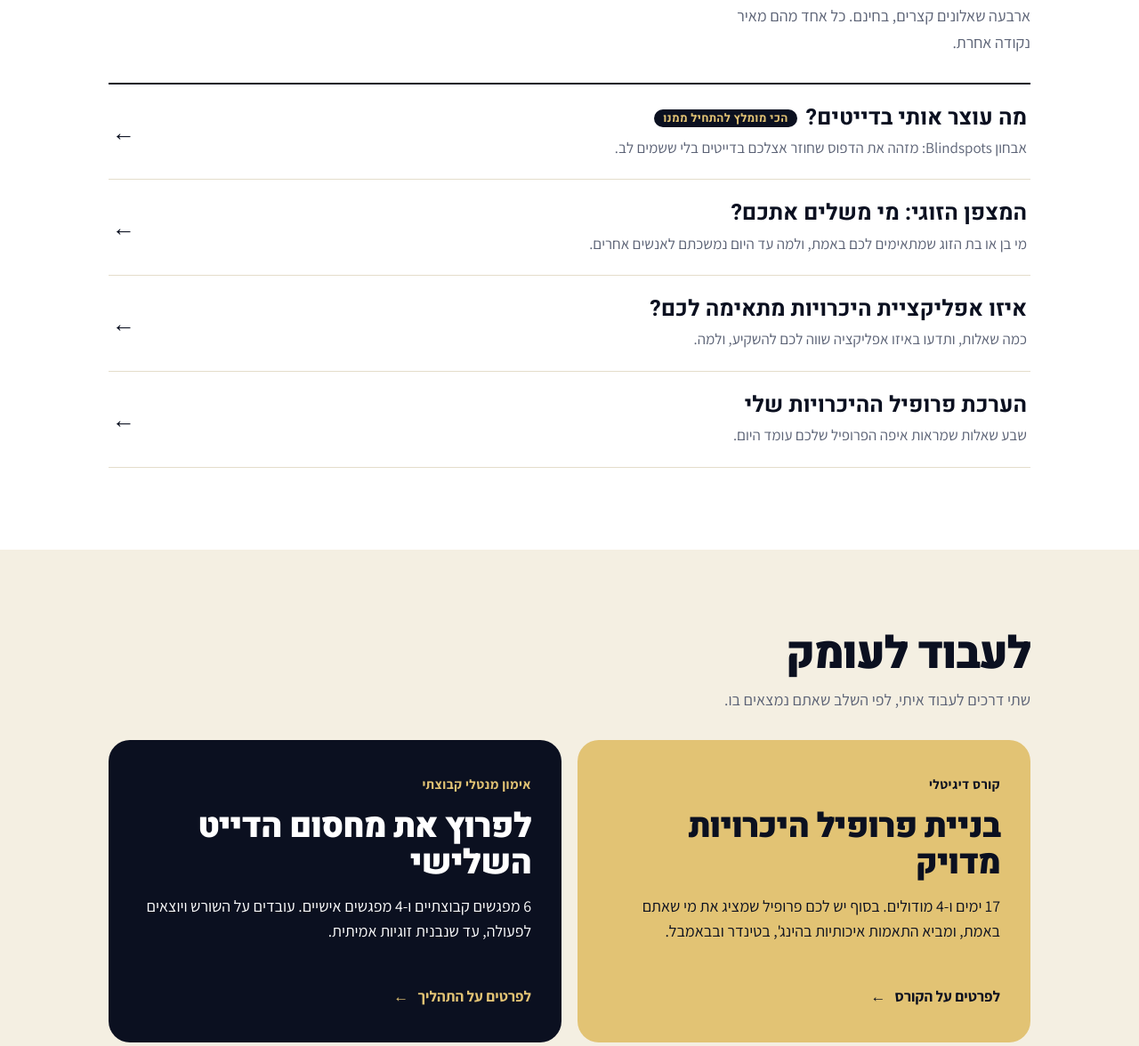
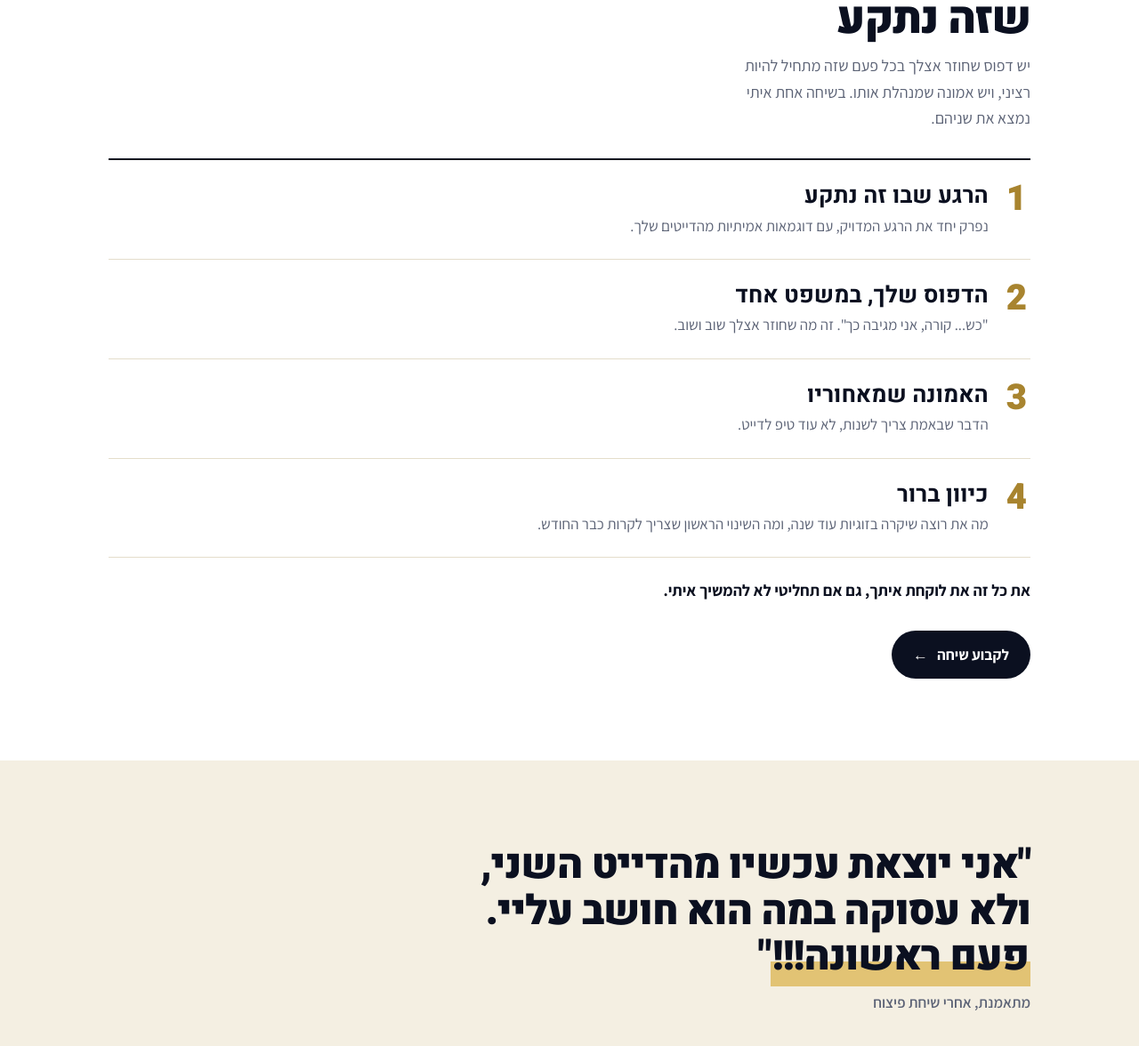
Before and after one commit to liorocman1234-maker/liorochman.com, a plain HTML site: page index.html in a window 1280 px wide. Shown: the part 957-2133 px from the top of the page at 89% size. Drawn offline with Linux system fonts and the light colour scheme.

Commit message:
Homepage: one door to the free call (liorochman.com/call), podcast + IG only

```diff
--- a/index.html
+++ b/index.html
@@ -4,14 +4,14 @@
 <meta charset="UTF-8">
 <meta name="viewport" content="width=device-width, initial-scale=1">
 <title>ליאור רוכמן | אימון מנטלי לזוגיות</title>
-<meta name="description" content="ליאור רוכמן, מאמן מנטלי לזוגיות. שאלונים חינמיים, קורס דיגיטלי לבניית פרופיל היכרויות מדויק ותהליך אימון קבוצתי, לאנשים שמצליחים כמעט בכל תחום ותקועים דווקא בזוגיות.">
+<meta name="description" content="ליאור רוכמן, מאמן מנטלי לזוגיות. מלווה נשים הישגיות לזוגיות, בלי להקטין את עצמן. שיחה חינמית של 45 דקות: מוצאים את הדפוס שעוצר אותך בדייטים ואת האמונה שמאחוריו.">
 <meta name="robots" content="index, follow">
 <link rel="canonical" href="https://liorochman.com/">
 <meta property="og:type" content="profile">
 <meta property="og:locale" content="he_IL">
 <meta property="og:site_name" content="ליאור רוכמן - אימון מנטלי">
 <meta property="og:title" content="ליאור רוכמן | אימון מנטלי לזוגיות">
-<meta property="og:description" content="שאלונים חינמיים, קורס דיגיטלי ותהליך אימון קבוצתי, לאנשים שמצליחים כמעט בכל תחום ותקועים דווקא בזוגיות.">
+<meta property="og:description" content="שיחה חינמית של 45 דקות לנשים הישגיות שנתקעות דווקא בדייטים: מוצאים את הדפוס ואת האמונה שמאחוריו.">
 <meta property="og:url" content="https://liorochman.com/">
 <meta property="og:image" content="https://liorochman.com/assets/og.jpg">
 <meta property="og:image:width" content="1200">
@@ -19,7 +19,7 @@
 <meta property="og:image:alt" content="ליאור רוכמן, אימון מנטלי לזוגיות">
 <meta name="twitter:card" content="summary_large_image">
 <meta name="twitter:title" content="ליאור רוכמן | אימון מנטלי לזוגיות">
-<meta name="twitter:description" content="שאלונים חינמיים, קורס דיגיטלי ותהליך אימון קבוצתי, לאנשים שמצליחים כמעט בכל תחום ותקועים דווקא בזוגיות.">
+<meta name="twitter:description" content="שיחה חינמית של 45 דקות לנשים הישגיות שנתקעות דווקא בדייטים: מוצאים את הדפוס ואת האמונה שמאחוריו.">
 <meta name="twitter:image" content="https://liorochman.com/assets/og.jpg">
 <meta name="theme-color" content="#0B1020">
 <link rel="icon" href="/favicon.ico" sizes="48x48">
@@ -48,7 +48,7 @@
       "inLanguage": "he",
       "isPartOf": {"@id": "https://liorochman.com/#website"},
       "primaryImageOfPage": "https://liorochman.com/assets/lior-rochman.jpg",
-      "dateModified": "2026-11-08T12:00:00+02:00",
+      "dateModified": "2026-11-16T14:00:00+02:00",
       "mainEntity": {"@id": "https://liorochman.com/#lior"}
     },
     {
@@ -57,7 +57,7 @@
       "name": "ליאור רוכמן",
       "alternateName": "Lior Rochman",
       "jobTitle": "מאמן מנטלי לזוגיות",
-      "description": "מאמן מנטלי לזוגיות. מלווה אנשים שמצליחים כמעט בכל תחום ותקועים דווקא בזוגיות.",
+      "description": "מאמן מנטלי לזוגיות. מלווה נשים הישגיות לזוגיות, בלי להקטין את עצמן.",
       "url": "https://liorochman.com/",
       "image": "https://liorochman.com/assets/lior-rochman.jpg",
       "knowsAbout": ["זוגיות", "דייטינג", "אפליקציות היכרויות", "אימון מנטלי"],
@@ -143,28 +143,29 @@ a:hover .arrow,a:focus-visible .arrow{transform:translateX(-5px)}
 .section-title{font-family:var(--display);font-weight:900;font-size:clamp(32px,5.2vw,50px);line-height:1.05;letter-spacing:-.03em}
 .section-sub{color:var(--mute);margin-top:10px;font-size:18px}
 
-/* free quizzes: a plain list, because that is what it is */
-.quiz-list{list-style:none;margin:0;padding:0;border-top:2px solid var(--ink)}
-.quiz{display:grid;grid-template-columns:1fr auto;gap:6px 18px;align-items:center;padding:22px 4px;border-bottom:1px solid var(--line);text-decoration:none;transition:background .18s ease,padding .18s ease}
-.quiz:hover,.quiz:focus-visible{background:var(--light);padding-inline:16px}
-.quiz-title{font-family:var(--display);font-weight:700;font-size:clamp(20px,2.6vw,25px);line-height:1.25}
-.quiz-desc{grid-column:1;color:var(--mute);font-size:17px;line-height:1.5}
-.quiz:hover .quiz-desc,.quiz:focus-visible .quiz-desc{color:var(--ink)}
-.quiz .arrow{grid-column:2;grid-row:1 / span 2;font-size:26px;font-weight:700}
-.tag{display:inline-block;font-size:13px;font-weight:700;background:var(--ink);color:var(--light);padding:2px 10px;border-radius:999px;margin-inline-start:10px;vertical-align:middle;letter-spacing:.02em}
+/* the call: what you leave with */
+.steps{list-style:none;margin:0;padding:0;border-top:2px solid var(--ink);counter-reset:st}
+.step{display:grid;grid-template-columns:auto 1fr;gap:4px 20px;padding:24px 4px;border-bottom:1px solid var(--line);counter-increment:st}
+.step::before{content:counter(st);grid-row:1 / span 2;font-family:var(--display);font-weight:900;font-size:40px;line-height:1;color:var(--light-deep)}
+.step-title{font-family:var(--display);font-weight:700;font-size:clamp(21px,2.6vw,26px);line-height:1.25}
+.step-desc{color:var(--mute);font-size:17px;line-height:1.55}
+.call-note{margin-top:22px;font-weight:700}
+.section-cta{margin-top:30px}
+.btn-ink{background:var(--ink);color:#fff}
+.btn-ink:hover{background:var(--ink-soft)}
+.hero-meta{margin-top:14px;font-size:15px;color:#B9BFCC}
 
-/* paid work */
-.deep{background:var(--mist)}
-.offers{display:grid;grid-template-columns:1fr;gap:18px}
-.offer{display:flex;flex-direction:column;gap:14px;padding:30px 26px;border-radius:24px;text-decoration:none;min-height:280px;transition:transform .2s ease}
-.offer:hover,.offer:focus-visible{transform:translateY(-4px)}
-.offer-kind{font-weight:700;font-size:15px;letter-spacing:.03em}
-.offer-title{font-family:var(--display);font-weight:900;font-size:clamp(28px,3.6vw,38px);line-height:1.08;letter-spacing:-.025em}
-.offer-desc{font-size:18px;line-height:1.55}
-.offer-cta{margin-top:auto;font-weight:700;font-size:17px;display:inline-flex;gap:10px;align-items:center}
-.offer-course{background:var(--light);color:var(--ink)}
-.offer-group{background:var(--ink);color:#fff}
-.offer-group .offer-kind,.offer-group .offer-cta{color:var(--light)}
+/* voice of a client */
+.voice{background:var(--mist)}
+.voice-quote{font-family:var(--display);font-weight:900;font-size:clamp(28px,4.6vw,46px);line-height:1.12;letter-spacing:-.025em;max-width:24ch;margin:0}
+.voice-quote mark{background:linear-gradient(transparent 58%,var(--light) 58%);color:inherit;padding-inline:2px}
+.voice-cite{display:block;margin-top:16px;color:var(--mute);font-size:17px;font-style:normal;font-family:var(--body);font-weight:600;letter-spacing:0}
+
+/* closing band */
+.closing{background:var(--ink);color:#fff;text-align:center;border-bottom:1px solid rgba(255,255,255,.14)}
+.closing .section-title{margin-inline:auto;max-width:20ch}
+.closing .section-sub{color:#D3D7E0;margin-inline:auto;max-width:44ch;margin-top:14px}
+.closing .hero-actions{justify-content:center}
 
 /* about */
 .about-grid{display:grid;grid-template-columns:1fr;gap:28px}
@@ -194,10 +195,8 @@ a.channel:hover,a.channel:focus-visible{border-color:var(--light);background:var
     .hero-grid{grid-template-columns:1.15fr .85fr;gap:48px;padding-block:34px 84px}
     .hero-photo{width:100%;max-width:400px;margin-inline:auto 0}
     .section{padding-block:92px}
-    .offers{grid-template-columns:1fr 1fr}
-    .offer{padding:38px 34px;min-height:340px}
     .about-grid{grid-template-columns:.9fr 1.1fr;gap:56px;align-items:start}
-    .channels{grid-template-columns:repeat(3,1fr)}
+    .channels{grid-template-columns:repeat(2,1fr)}
 }
 </style>
 <!-- Meta Pixel (same pixel as blindspot) -->
@@ -222,11 +221,12 @@ fbq('track','PageView');
             <div>
                 <p class="hero-role">אימון מנטלי לזוגיות</p>
                 <h1 class="hero-name" aria-label="ליאור רוכמן"><span>לי<span class="or">אור</span></span> <span>רוכמן</span></h1>
-                <p class="hero-lead">אני מלווה אנשים שמצליחים כמעט בכל תחום, ותקועים דווקא בזוגיות, לשבור את הדפוס שחוזר על עצמו ולבנות זוגיות אמיתית.</p>
+                <p class="hero-lead">רגילה להצליח, ודווקא בדייטים נתקעת? אני מלווה נשים הישגיות לזוגיות, בלי להקטין את עצמן.</p>
                 <div class="hero-actions">
-                    <a class="btn btn-light" href="https://blindspot.liorochman.com/">לגלות מה עוצר אותי בדייטים <span class="arrow" aria-hidden="true">←</span></a>
+                    <a class="btn btn-light" href="https://liorochman.com/call/?utm_source=homepage&amp;utm_medium=site">לשיחה חינמית איתי <span class="arrow" aria-hidden="true">←</span></a>
                     <a class="btn btn-ghost" href="#about">קצת עליי</a>
                 </div>
+                <p class="hero-meta">45 דקות בזום · בחינם · בלי התחייבות</p>
             </div>
             <div class="hero-photo">
                 <img src="assets/lior-rochman.webp" width="800" height="1000" alt="ליאור רוכמן, מאמן מנטלי לזוגיות" fetchpriority="high">
@@ -237,57 +237,43 @@ fbq('track','PageView');
 
 <main id="main">
 
-    <section class="section" aria-labelledby="start-title">
+    <section class="section" aria-labelledby="call-title">
         <div class="wrap">
             <div class="section-head">
-                <h2 class="section-title" id="start-title">מתחילים כאן</h2>
-                <p class="section-sub">ארבעה שאלונים קצרים, בחינם. כל אחד מהם מאיר נקודה אחרת.</p>
+                <h2 class="section-title" id="call-title">זה לא במקרה שזה נתקע</h2>
+                <p class="section-sub">יש דפוס שחוזר אצלך בכל פעם שזה מתחיל להיות רציני, ויש אמונה שמנהלת אותו. בשיחה אחת איתי נמצא את שניהם.</p>
             </div>
-            <ul class="quiz-list">
-                <li><a class="quiz" href="https://blindspot.liorochman.com/">
-                    <span class="quiz-title">מה עוצר אותי בדייטים?<span class="tag">הכי מומלץ להתחיל ממנו</span></span>
-                    <span class="quiz-desc">אבחון Blindspots: מזהה את הדפוס שחוזר אצלכם בדייטים בלי ששמים לב.</span>
-                    <span class="arrow" aria-hidden="true">←</span>
-                </a></li>
-                <li><a class="quiz" href="https://partnerquiz.liorochman.com/">
-                    <span class="quiz-title">המצפן הזוגי: מי משלים אתכם?</span>
-                    <span class="quiz-desc">מי בן או בת הזוג שמתאימים לכם באמת, ולמה עד היום נמשכתם לאנשים אחרים.</span>
-                    <span class="arrow" aria-hidden="true">←</span>
-                </a></li>
-                <li><a class="quiz" href="https://datingappquiz.liorochman.com/">
-                    <span class="quiz-title">איזו אפליקציית היכרויות מתאימה לכם?</span>
-                    <span class="quiz-desc">כמה שאלות, ותדעו באיזו אפליקציה שווה לכם להשקיע, ולמה.</span>
-                    <span class="arrow" aria-hidden="true">←</span>
-                </a></li>
-                <li><a class="quiz" href="https://liorocman1234-maker.github.io/datingprofilecheck/">
-                    <span class="quiz-title">הערכת פרופיל ההיכרויות שלי</span>
-                    <span class="quiz-desc">שבע שאלות שמראות איפה הפרופיל שלכם עומד היום.</span>
-                    <span class="arrow" aria-hidden="true">←</span>
-                </a></li>
-            </ul>
+            <ol class="steps">
+                <li class="step">
+                    <span class="step-title">הרגע שבו זה נתקע</span>
+                    <span class="step-desc">נפרק יחד את הרגע המדויק, עם דוגמאות אמיתיות מהדייטים שלך.</span>
+                </li>
+                <li class="step">
+                    <span class="step-title">הדפוס שלך, במשפט אחד</span>
+                    <span class="step-desc">"כש... קורה, אני מגיבה כך". זה מה שחוזר אצלך שוב ושוב.</span>
+                </li>
+                <li class="step">
+                    <span class="step-title">האמונה שמאחוריו</span>
+                    <span class="step-desc">הדבר שבאמת צריך לשנות, לא עוד טיפ לדייט.</span>
+                </li>
+                <li class="step">
+                    <span class="step-title">כיוון ברור</span>
+                    <span class="step-desc">מה את רוצה שיקרה בזוגיות עוד שנה, ומה השינוי הראשון שצריך לקרות כבר החודש.</span>
+                </li>
+            </ol>
+            <p class="call-note">את כל זה את לוקחת איתך, גם אם תחליטי לא להמשיך איתי.</p>
+            <div class="section-cta">
+                <a class="btn btn-ink" href="https://liorochman.com/call/?utm_source=homepage&amp;utm_medium=site">לקבוע שיחה <span class="arrow" aria-hidden="true">←</span></a>
+            </div>
         </div>
     </section>
 
-    <section class="section deep" aria-labelledby="deep-title">
+    <section class="section voice" aria-label="מה כתבו לי אחרי שיחה">
         <div class="wrap">
-            <div class="section-head">
-                <h2 class="section-title" id="deep-title">לעבוד לעומק</h2>
-                <p class="section-sub">שתי דרכים לעבוד איתי, לפי השלב שאתם נמצאים בו.</p>
-            </div>
-            <div class="offers">
-                <a class="offer offer-course" href="https://digitalcourse.liorochman.com/">
-                    <span class="offer-kind">קורס דיגיטלי</span>
-                    <h3 class="offer-title">בניית פרופיל היכרויות מדויק</h3>
-                    <p class="offer-desc">17 ימים ו-4 מודולים. בסוף יש לכם פרופיל שמציג את מי שאתם באמת, ומביא התאמות איכותיות בהינג', בטינדר ובבאמבל.</p>
-                    <span class="offer-cta">לפרטים על הקורס <span class="arrow" aria-hidden="true">←</span></span>
-                </a>
-                <a class="offer offer-group" href="https://group.liorochman.com/">
-                    <span class="offer-kind">אימון מנטלי קבוצתי</span>
-                    <h3 class="offer-title">לפרוץ את מחסום הדייט השלישי</h3>
-                    <p class="offer-desc">6 מפגשים קבוצתיים ו-4 מפגשים אישיים. עובדים על השורש ויוצאים לפעולה, עד שנבנית זוגיות אמיתית.</p>
-                    <span class="offer-cta">לפרטים על התהליך <span class="arrow" aria-hidden="true">←</span></span>
-                </a>
-            </div>
+            <blockquote class="voice-quote">
+                <p>"אני יוצאת עכשיו מהדייט השני, ולא עסוקה במה הוא חושב עליי. <mark>פעם ראשונה!!!</mark>"</p>
+                <cite class="voice-cite">מתאמנת, אחרי שיחת פיצוח</cite>
+            </blockquote>
         </div>
     </section>
 
@@ -305,27 +291,32 @@ fbq('track','PageView');
         </div>
     </section>
 
+    <section class="section closing" aria-labelledby="closing-title">
+        <div class="wrap">
+            <h2 class="section-title" id="closing-title">הצעד הראשון: שיחה איתי</h2>
+            <p class="section-sub">45 דקות בזום, בחינם. את עונה קודם על שתי שאלות קצרות, ואני מגיע לשיחה מוכן.</p>
+            <div class="hero-actions">
+                <a class="btn btn-light" href="https://liorochman.com/call/?utm_source=homepage&amp;utm_medium=site">לשיחה חינמית איתי <span class="arrow" aria-hidden="true">←</span></a>
+            </div>
+        </div>
+    </section>
+
     <section class="section follow" aria-labelledby="follow-title">
         <div class="wrap">
             <div class="section-head">
-                <h2 class="section-title" id="follow-title">להמשיך מכאן</h2>
-                <p class="section-sub">איפה אני כותב, מצלם ומדבר באופן קבוע.</p>
+                <h2 class="section-title" id="follow-title">עוד לא מוכנה לשיחה?</h2>
+                <p class="section-sub">אפשר להתחיל מהפודקאסט.</p>
             </div>
             <div class="channels">
-                <a class="channel" href="https://www.instagram.com/lior_rochman/" target="_blank" rel="noopener">
-                    <span class="channel-name">אינסטגרם</span>
-                    <span class="channel-desc">תוכן על זוגיות, דפוסים ועבודה פנימית.</span>
-                    <span class="channel-go" dir="ltr">@lior_rochman</span><span class="sr">נפתח בחלון חדש</span>
-                </a>
                 <a class="channel" href="https://pod.link/6804400587" target="_blank" rel="noopener">
                     <span class="channel-name">הפודקאסט "מדליקים את האור"</span>
                     <span class="channel-desc">אני ולהב מדברים בפתיחות על זוגיות, דייטינג, רוחניות ועסקים.</span>
                     <span class="channel-go">להאזנה לפודקאסט <span class="arrow" aria-hidden="true">←</span></span><span class="sr">נפתח בחלון חדש</span>
                 </a>
-                <a class="channel" href="https://chat.whatsapp.com/KLs5p2WrL3EFJbIQxkZ8Fu" target="_blank" rel="noopener">
-                    <span class="channel-name">הקבוצה השקטה בוואטסאפ</span>
-                    <span class="channel-desc">כלים וטיפים ישר לוואטסאפ.</span>
-                    <span class="channel-go">להצטרף לקבוצה <span class="arrow" aria-hidden="true">←</span></span><span class="sr">נפתח בחלון חדש</span>
+                <a class="channel" href="https://www.instagram.com/lior_rochman/" target="_blank" rel="noopener">
+                    <span class="channel-name">אינסטגרם</span>
+                    <span class="channel-desc">תוכן על זוגיות, דפוסים ועבודה פנימית.</span>
+                    <span class="channel-go" dir="ltr">@lior_rochman</span><span class="sr">נפתח בחלון חדש</span>
                 </a>
             </div>
         </div>
```
